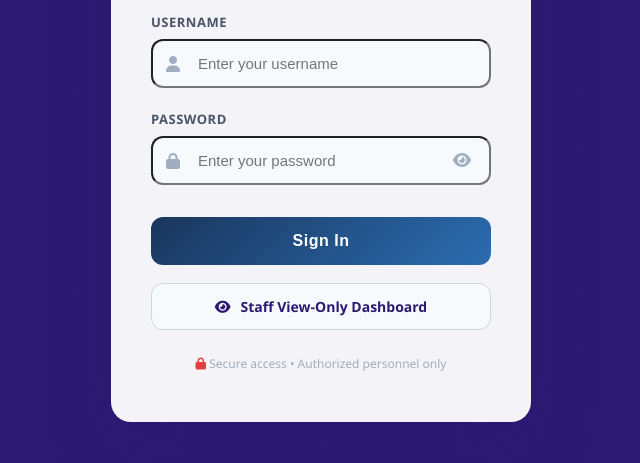
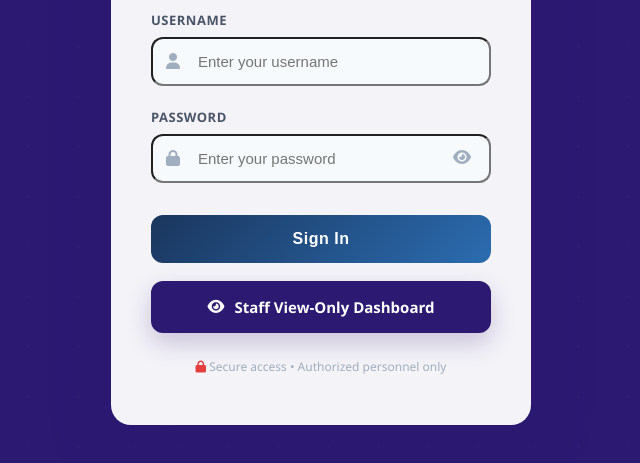
Before and after one commit to aduseimedia-eng/iod-gh, a website: page login.html in a window 1280 px wide. Shown: the part 291-754 px from the top of the page, without its empty margins (319-959 px from the left). Drawn offline with Linux system fonts and the light colour scheme; no server answers.

Commit message:
Emphasize staff view login button

```diff
--- a/login.html
+++ b/login.html
@@ -252,24 +252,25 @@
             justify-content: center;
             gap: 10px;
             width: 100%;
-            padding: 13px 15px;
+            padding: 14px 16px;
             margin-top: 18px;
-            background: #f7fafc;
-            color: #2C1972;
-            border: 1px solid #cbd5e0;
+            background: #2C1972;
+            color: #ffffff;
+            border: 2px solid #2C1972;
             border-radius: 12px;
-            font-size: 14px;
-            font-weight: 700;
+            font-size: 15px;
+            font-weight: 800;
             text-decoration: none;
+            box-shadow: 0 10px 24px rgba(44, 25, 114, 0.22);
             transition: all 0.3s;
         }
 
         .staff-dashboard-link:hover {
-            background: #edf2f7;
-            border-color: #2b6cb0;
-            color: #1a365d;
+            background: #1f1255;
+            border-color: #1f1255;
+            color: #ffffff;
             transform: translateY(-2px);
-            box-shadow: 0 8px 20px rgba(44, 25, 114, 0.15);
+            box-shadow: 0 12px 28px rgba(44, 25, 114, 0.3);
         }
 
         .staff-dashboard-link:active {
```
